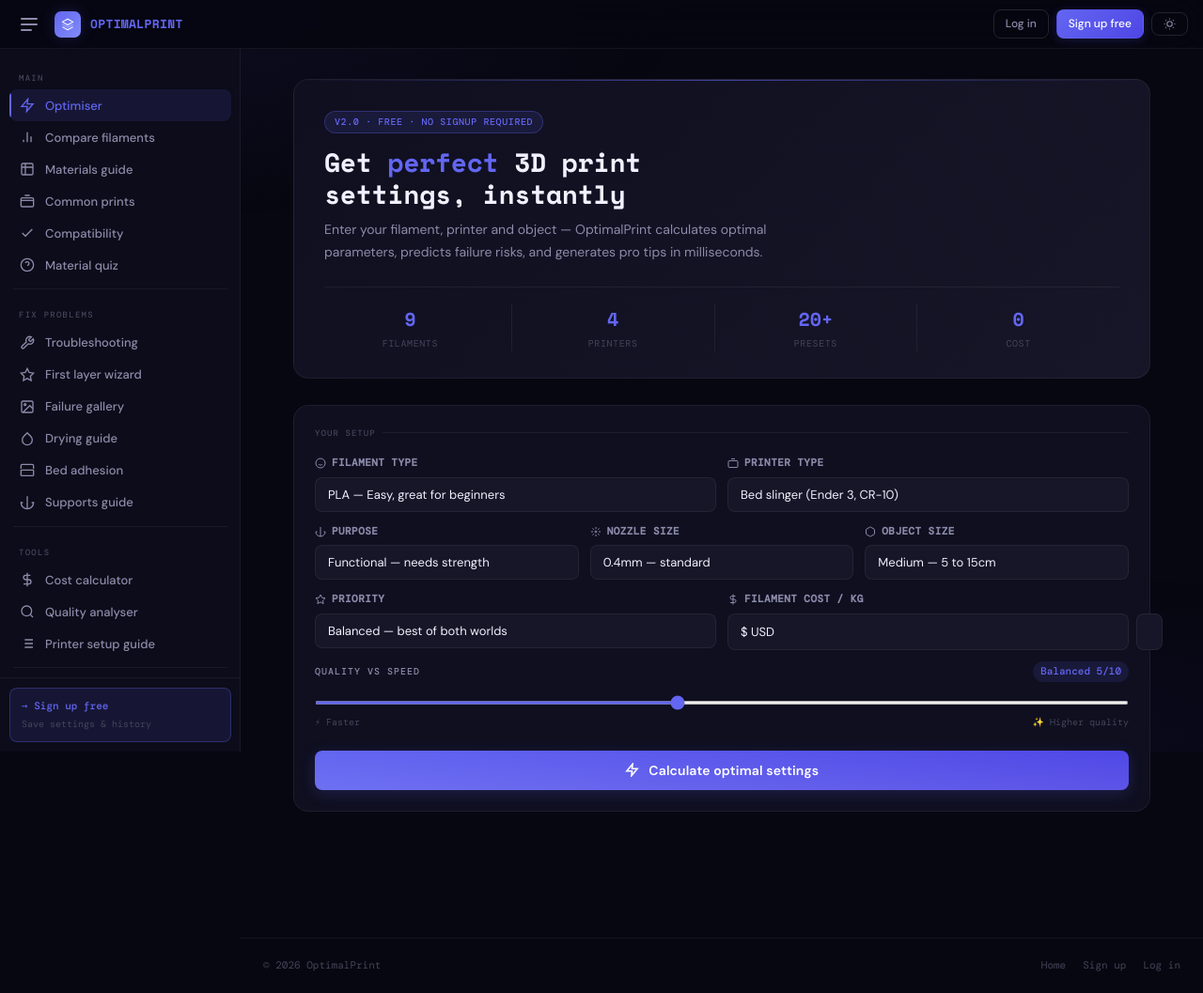
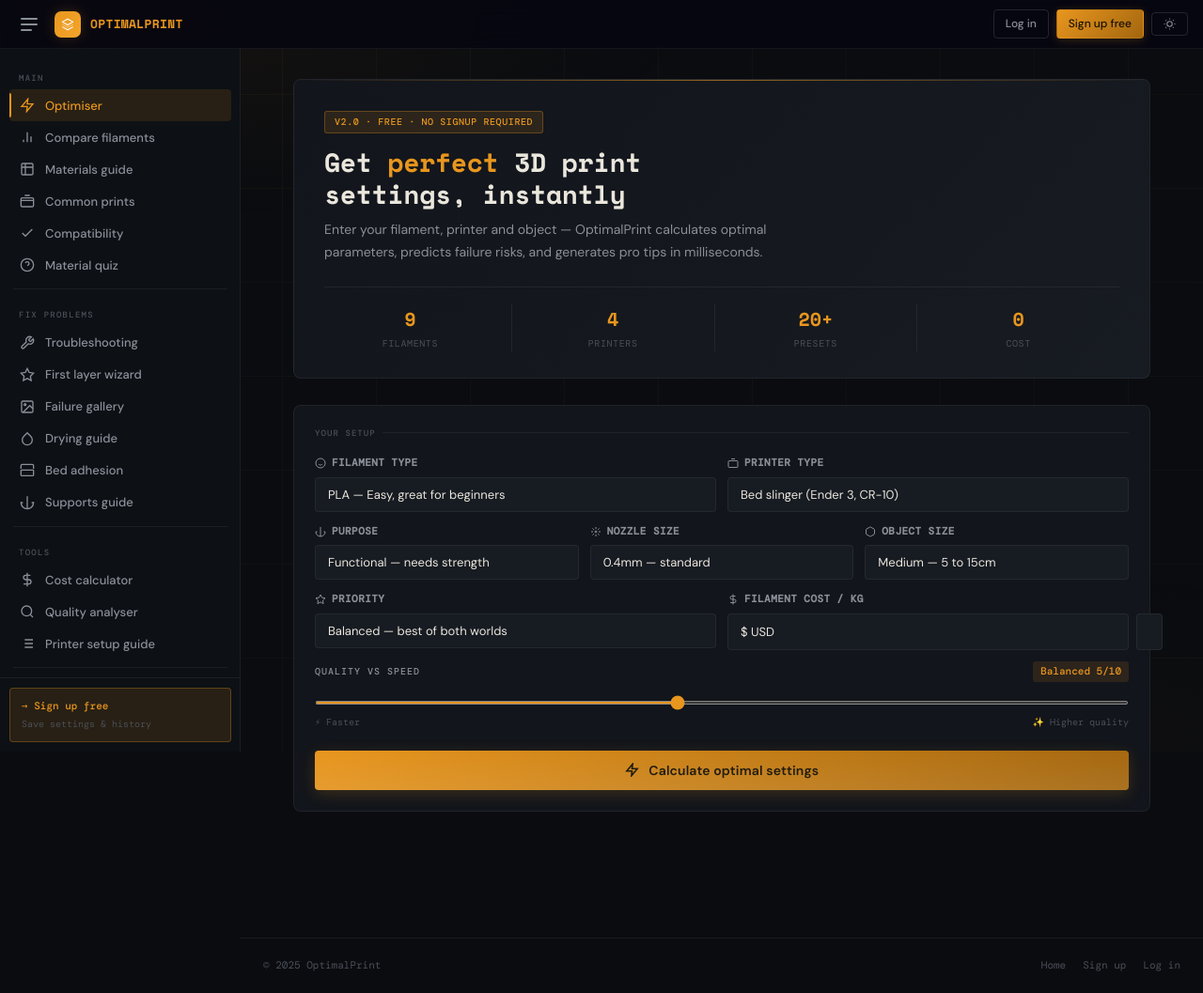
Before and after one commit to Muflih-7/OptimalPrint, a Flask app: page /app in a window 1280 px wide. Shown: the whole page at 94% size. Run offline with Flask 3, Linux system fonts and the light colour scheme.

Commit message:
Retheme app: indigo to amber, sharpen radii, match landing page

```diff
--- a/templates/index.html
+++ b/templates/index.html
@@ -9,21 +9,21 @@
 <link href="https://fonts.googleapis.com/css2?family=Space+Mono:wght@400;700&family=DM+Sans:ital,opsz,wght@0,9..40,300;0,9..40,400;0,9..40,500;0,9..40,600;0,9..40,700;1,9..40,400&family=DM+Mono:wght@400;500&display=swap" rel="stylesheet">
 <style>
 :root {
---bg: #070711;
---bg2: #0c0c1a;
---surface: #0f0f20;
---surface2: #161628;
---surface3: #1c1c35;
+--bg: #0a0c10;
+--bg2: #0d1015;
+--surface: #12151b;
+--surface2: #171b22;
+--surface3: #1d222b;
 --border: rgba(255,255,255,0.06);
 --border2: rgba(255,255,255,0.12);
---border-accent: rgba(99,102,241,0.3);
---text: #f0f0ff;
---text2: #8b8baa;
---text3: #44445a;
---accent: #6366f1;
---accent2: #4f46e5;
---accent-soft: rgba(99,102,241,0.12);
---accent-glow: rgba(99,102,241,0.2);
+--border-accent: rgba(232,150,30,0.3);
+--text: #eae6dc;
+--text2: #8a8f98;
+--text3: #4b4f57;
+--accent: #e8961e;
+--accent2: #a3660f;
+--accent-soft: rgba(232,150,30,0.12);
+--accent-glow: rgba(232,150,30,0.2);
 --green: #10b981;
 --green-soft: rgba(16,185,129,0.1);
 --green-bd: rgba(16,185,129,0.25);
@@ -39,25 +39,25 @@
 --sw: 256px;
 --sc: 56px;
 --hh: 52px;
---r: 12px;
---r-sm: 8px;
---r-lg: 16px;
+--r: 6px;
+--r-sm: 4px;
+--r-lg: 8px;
 }
 
 body.light {
---bg: #f8f8fc;
---bg2: #f0f0f8;
+--bg: #faf9f6;
+--bg2: #f3f1ec;
 --surface: #ffffff;
---surface2: #f4f4fd;
---surface3: #eeeef8;
+--surface2: #f6f4ef;
+--surface3: #efece4;
 --border: rgba(0,0,0,0.07);
 --border2: rgba(0,0,0,0.12);
---border-accent: rgba(99,102,241,0.25);
---text: #0f0f20;
---text2: #6666aa;
---text3: #aaaacc;
---accent-soft: rgba(99,102,241,0.08);
---accent-glow: rgba(99,102,241,0.15);
+--border-accent: rgba(232,150,30,0.25);
+--text: #1a1712;
+--text2: #6b6f76;
+--text3: #a3a7ad;
+--accent-soft: rgba(232,150,30,0.08);
+--accent-glow: rgba(232,150,30,0.15);
 --green-soft: rgba(16,185,129,0.08);
 --amber-soft: rgba(245,158,11,0.08);
 --red-soft: rgba(239,68,68,0.08);
@@ -83,16 +83,22 @@ content: '';
 position: fixed;
 inset: 0;
 background:
-radial-gradient(ellipse 80% 50% at 10% 0%, rgba(99,102,241,0.07) 0%, transparent 60%),
-radial-gradient(ellipse 60% 40% at 90% 100%, rgba(79,70,229,0.05) 0%, transparent 60%);
+linear-gradient(rgba(232,150,30,0.04) 1px, transparent 1px),
+linear-gradient(90deg, rgba(232,150,30,0.04) 1px, transparent 1px),
+radial-gradient(ellipse 80% 50% at 10% 0%, rgba(232,150,30,0.06) 0%, transparent 60%),
+radial-gradient(ellipse 60% 40% at 90% 100%, rgba(163,102,15,0.04) 0%, transparent 60%);
+background-size: 100px 100px, 100px 100px, auto, auto;
 pointer-events: none;
 z-index: 0;
 }
 
 body.light::before {
 background:
-radial-gradient(ellipse 80% 50% at 10% 0%, rgba(99,102,241,0.04) 0%, transparent 60%),
-radial-gradient(ellipse 60% 40% at 90% 100%, rgba(79,70,229,0.03) 0%, transparent 60%);
+linear-gradient(rgba(163,102,15,0.05) 1px, transparent 1px),
+linear-gradient(90deg, rgba(163,102,15,0.05) 1px, transparent 1px),
+radial-gradient(ellipse 80% 50% at 10% 0%, rgba(232,150,30,0.04) 0%, transparent 60%),
+radial-gradient(ellipse 60% 40% at 90% 100%, rgba(163,102,15,0.03) 0%, transparent 60%);
+background-size: 100px 100px, 100px 100px, auto, auto;
 }
 
 /* Fix select dropdowns in dark mode */
@@ -135,7 +141,7 @@ letter-spacing: 0.02em;
 
 .logo-mark {
 width: 28px; height: 28px;
-background: linear-gradient(135deg, var(--accent), #818cf8);
+background: linear-gradient(135deg, var(--accent), #f5a52c);
 border-radius: 7px;
 display: flex;
 align-items: center;
@@ -172,7 +178,7 @@ gap: 5px;
 
 .hbtn-accent {
 background: linear-gradient(135deg, var(--accent), var(--accent2));
-color: #fff !important;
+color: #181205 !important;
 border-color: transparent !important;
 box-shadow: 0 2px 12px var(--accent-glow);
 }
@@ -415,7 +421,7 @@ color: var(--accent);
 background: var(--accent-soft);
 border: 1px solid var(--border-accent);
 padding: 3px 10px;
-border-radius: 99px;
+border-radius: 3px;
 display: inline-block;
 margin-bottom: 14px;
 letter-spacing: .06em;
@@ -628,7 +634,7 @@ color: var(--accent);
 font-weight: 500;
 background: var(--accent-soft);
 padding: 2px 8px;
-border-radius: 99px;
+border-radius: 3px;
 }
 
 .slider-ends {
@@ -654,7 +660,7 @@ BUTTONS
 width: 100%;
 padding: 12px 20px;
 background: linear-gradient(135deg, var(--accent), var(--accent2));
-color: #fff;
+color: #181205;
 border: none;
 border-radius: var(--r-sm);
 font-size: 14px;
@@ -2686,7 +2692,7 @@ Export PDF
 
 </div><!-- wrap -->
 <footer>
-<div>© 2026 OptimalPrint</div>
+<div>© 2025 OptimalPrint</div>
 <div class="footer-links">
 <a href="/">Home</a>
 <a href="/register">Sign up</a>
@@ -3034,7 +3040,7 @@ if(c)c.classList.toggle('open');
 
 // CONFETTI
 function confetti(){
-var cols=['#6366f1','#10b981','#f59e0b','#ef4444','#818cf8','#34d399'];
+var cols=['#e8961e','#10b981','#f59e0b','#ef4444','#f5a52c','#34d399'];
 for(var i=0;i<50;i++){
 setTimeout(function(){
 var p=document.createElement('div');
```
Also changed, not shown: other parts of templates/index.html (+18 -18 lines).
